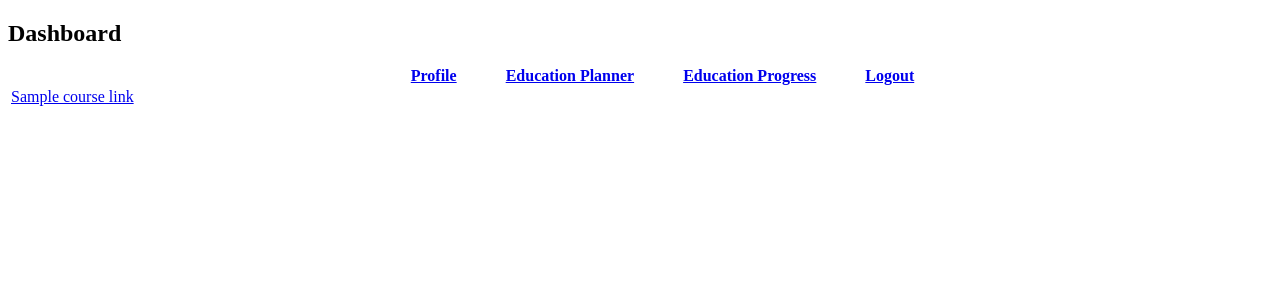
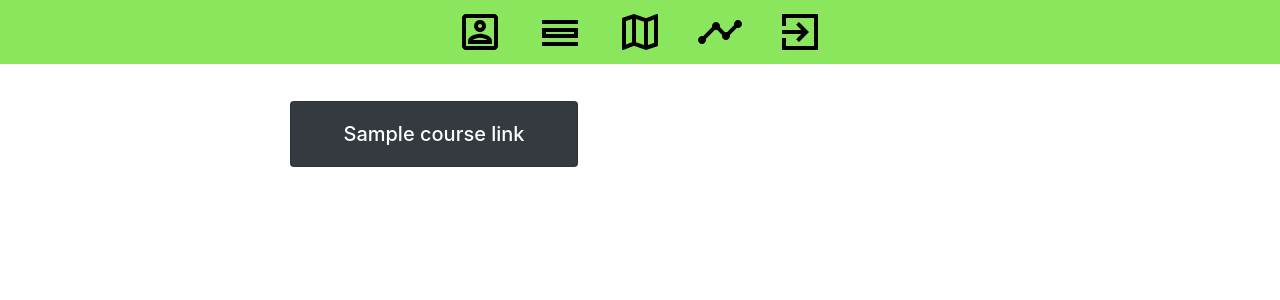
Before and after one commit to seanmcortes/education-for-all, a Node server app: template views/dashboard.handlebars in a window 1280 px wide. Shown: the top 300 px of the page. Run offline with Node 20, Linux system fonts and the light colour scheme; the template is opened without the code that fills it: most values are stand-ins (such as "Sample title", 1, 10 or a date in 2020); some libraries are stand-ins or nearby versions.

Commit message:
implement dashboard

```diff
--- /dev/null
+++ b/public/dashboard.css
@@ -0,0 +1,14 @@
+nav {
+  background-color: #8ae65c;
+}
+
+caption {
+  display: table-caption;
+}
+#course-table {
+  margin-top: 5%;
+}
+
+#course-table td {
+  padding: 0 15px 0 15px;
+}
--- a/views/dashboard.handlebars
+++ b/views/dashboard.handlebars
@@ -7,11 +7,12 @@ Concept: Jacob Carter
 <!DOCTYPE html>
 <html>
   <head>
-    <link href="styles.css" rel="stylesheet" type="text/css">
+    <link href="dashboard.css" rel="stylesheet" type="text/css">
     <meta charset="UTF-8">
   </head>
   <body>
-    <h2>Dashboard</h2>
+    {{> navbar }}
+<!--     <h2>Dashboard</h2>
       <div>
         <center>
           <nav>
@@ -23,22 +24,30 @@ Concept: Jacob Carter
             </ul>
           </nav>
         </center>
-      </div>
+      </div> -->
 
-      <div>
-        <table id="classes">
+      <div class="container">
+        <div class="row">
+          <div class="col-sm-8 offset-sm-2">
+            <table id="course-table">
+              <tr>
                 {{#if courseLink}}
                   {{#each courseLink}}
-              <tr>
                     <td>
                       <a href="/course/{{this.course_id}}" id={{this.id}}>
-                    {{this.name}}
+                        <div class="card text-white bg-dark" style="width: 18rem;">
+                          <div class="card-body">
+                              <h5 class="card-text text-center">{{this.name}}</h5>
+                          </div>
+                        </div>
                       </a>
                     </td>
-              </tr>
                   {{/each}}
                 {{/if}}
+              </tr>
             </table>
+          </div>
+        </div>
       </div>
     <script type="text/javascript" src="/client.js"></script>
   </body>
--- a/views/layouts/main.handlebars
+++ b/views/layouts/main.handlebars
@@ -4,6 +4,7 @@
 	<title>Demo Page</title>
     <script src="https://ajax.googleapis.com/ajax/libs/jquery/3.3.1/jquery.min.js"></script>
 	<script type="text/javascript" src="/client.js"></script>
+  <link href="https://stackpath.bootstrapcdn.com/bootstrap/4.1.3/css/bootstrap.min.css" rel="stylesheet" integrity="sha384-MCw98/SFnGE8fJT3GXwEOngsV7Zt27NXFoaoApmYm81iuXoPkFOJwJ8ERdknLPMO" crossorigin="anonymous">
 </head>
 <body>
 	{{{body}}}
--- a/views/login.handlebars
+++ b/views/login.handlebars
@@ -9,7 +9,6 @@ Concept: Jacob Carter
   <head>
     <script type="text/javascript" src="/client.js"></script>
     <link href="login.css" rel="stylesheet" type="text/css">
-    <link href="https://stackpath.bootstrapcdn.com/bootstrap/4.1.3/css/bootstrap.min.css" rel="stylesheet" integrity="sha384-MCw98/SFnGE8fJT3GXwEOngsV7Zt27NXFoaoApmYm81iuXoPkFOJwJ8ERdknLPMO" crossorigin="anonymous">
     <link href="https://fonts.googleapis.com/css?family=Slabo+27px" rel="stylesheet">
   </head>
   <body>
@@ -18,7 +17,7 @@ Concept: Jacob Carter
         <div class="col-sm" id="login-title">Education for All</div>
       </div>
       <div class="row">
-        <div class="col-md col-md-offset-4">
+        <div class="col-sm-6 offset-sm-3">
           <form action="/login" id="login-form" method="post">
               <div class="form-group">
                 <label for="username">Username</label><br>
--- a/views/partials/navbar.handlebars
+++ b/views/partials/navbar.handlebars
@@ -1,3 +1,17 @@
-<nav class ="navbar">
-	<a class="navbar-brand">Navbar</a>
+<nav class ="nav justify-content-center">
+  <a class="nav-link" href="/profile">
+    <img src="/images/profile.png" style="size: 50%">
+  </a>
+  <a class="nav-link" href="/dashboard">
+    <img src="/images/dashboard.png" style="size: 50%">
+  </a>
+  <a class="nav-link" href="/educationplan">
+    <img src="/images/planner.png" style="size: 50%">
+  </a>
+  <a class="nav-link" href="/educationprogress">
+    <img src="/images/progress.png" style="size: 50%">
+  </a>
+  <a class="nav-link" href="/logout">
+    <img src="/images/logout.png" style="size: 50%">
+  </a>
 </nav>
```
Also changed, not shown: public/images/dashboard.png (added), public/images/logout.png (added), public/images/planner.png (added), public/images/profile.png (added), public/images/progress.png (added), public/login.jpg (deleted). Lines whose indentation alone changed are shown as unchanged.
